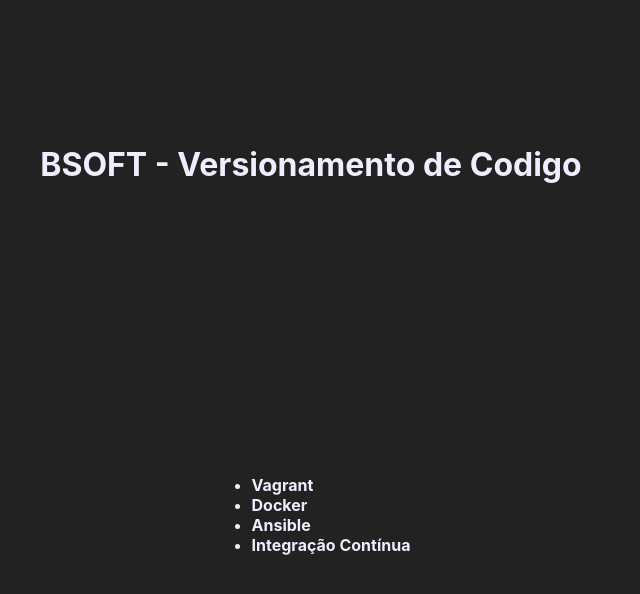
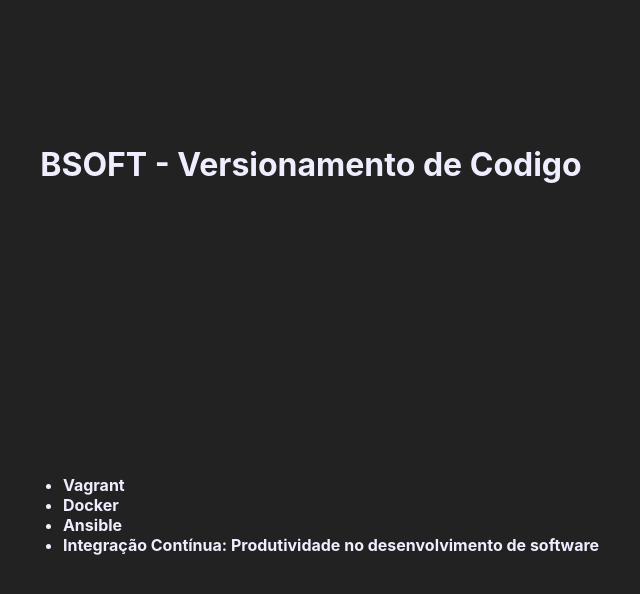
Before and after one commit to andre-voronhuk/GIT-Alura, a plain HTML site: page index.html in a window 1280 px wide. Shown: the whole page, without its empty margins (329-969 px from the left). Drawn offline with Linux system fonts and the light colour scheme.

Commit message:
Completando nome do curso Integração Contínua

```diff
--- a/index.html
+++ b/index.html
@@ -42,7 +42,7 @@
                 <li>Vagrant</li>
                 <li>Docker</li>
                 <li>Ansible</li>
-                <li>Integração Contínua</li>
+                <li>Integração Contínua: Produtividade no desenvolvimento de software</li>
             </ul>
         </h4>
 
```
